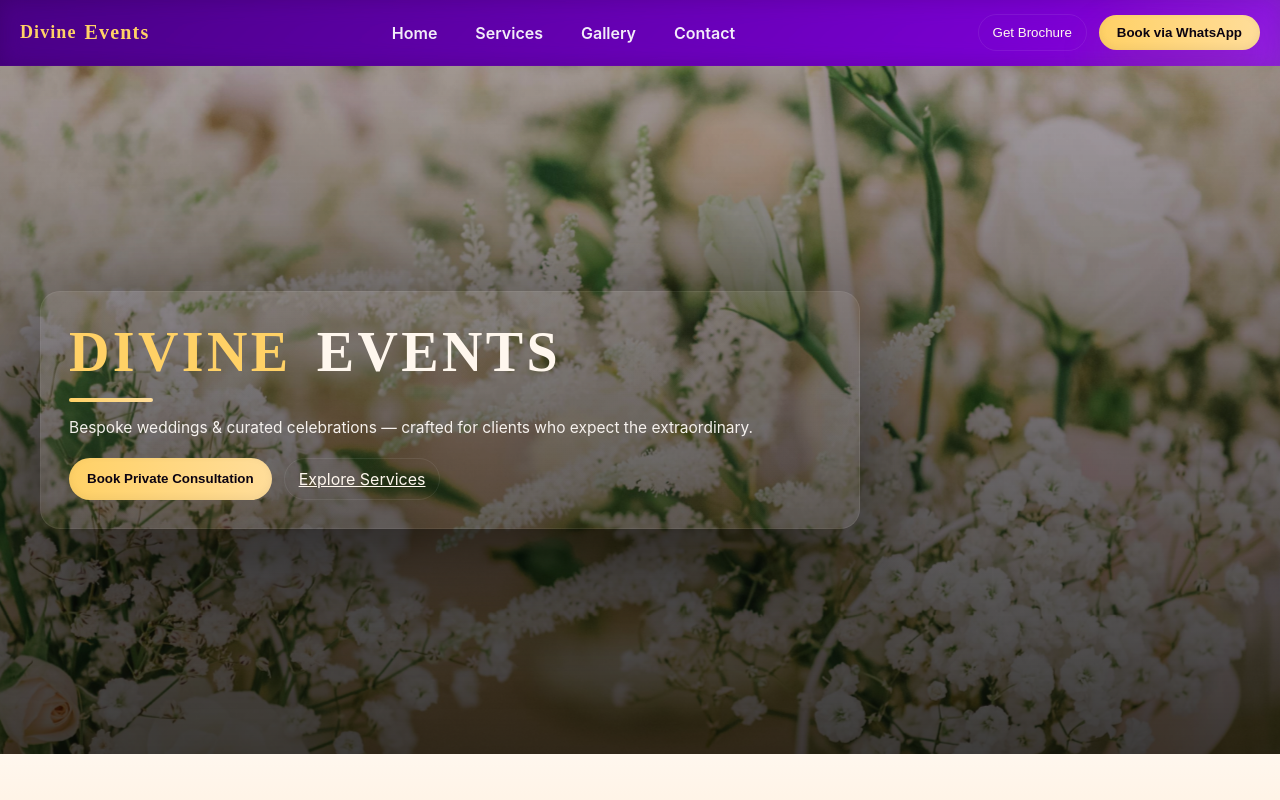
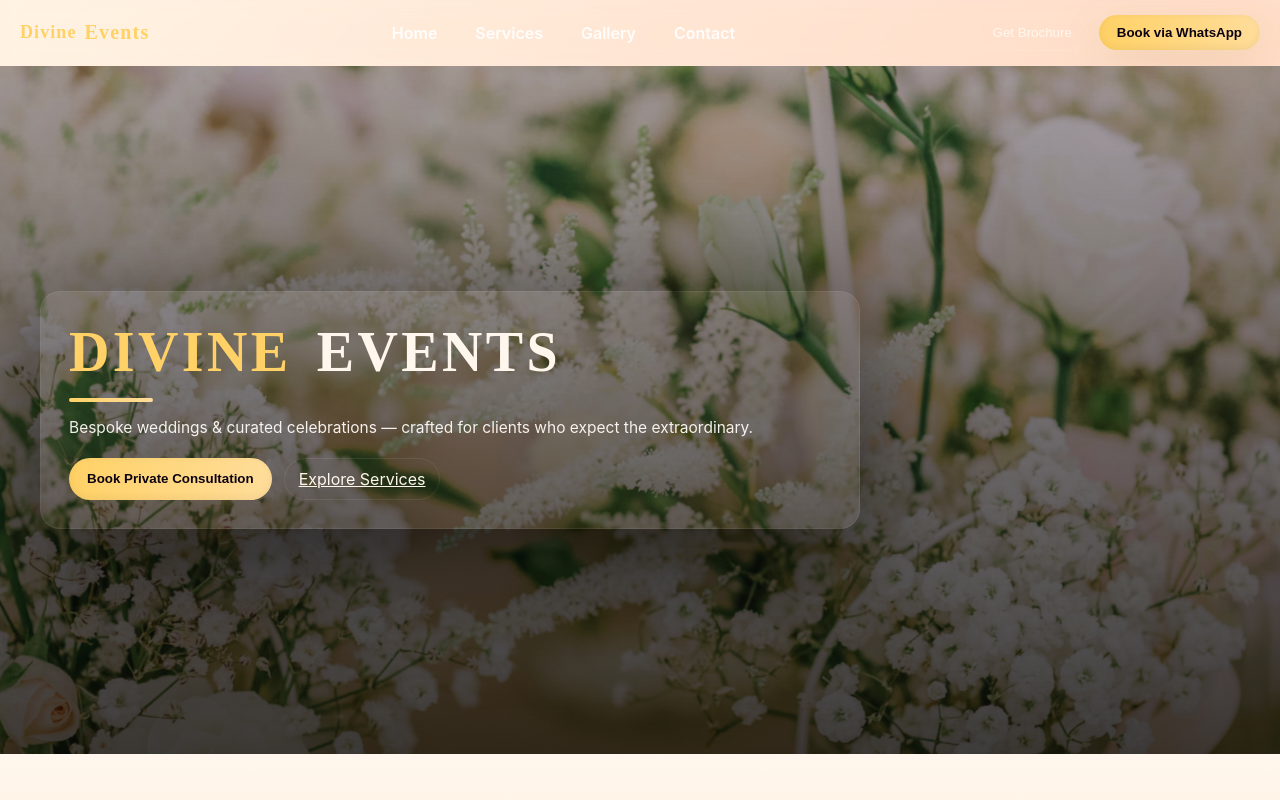
Before and after one commit to HemantSonare/DivineEventsApp, a Next.js app: page / in a window 1280 px wide. Shown: the top 800 px of the page. Built offline with nearby package versions, Linux system fonts and the light colour scheme.

Commit message:
Update globals.css

```diff
--- a/styles/globals.css
+++ b/styles/globals.css
@@ -20,13 +20,15 @@
 /* Reset + base */
 *{box-sizing:border-box}
 html,body,#__next{height:100%}
-body{
-  margin:0;
-  font-family: Inter, system-ui;
-  background: linear-gradient(135deg, #3F0071, #6A00B3, #C77DFF);
-  color: var(--ivory);
-  -webkit-font-smoothing: antialiased;
-  -moz-osx-font-smoothing: grayscale;
+body {
+  margin: 0;
+  background: linear-gradient(
+    135deg,
+    #FFF3E6,
+    #FFE1D0,
+    #FFD6BB
+  );
+  font-family: Inter, sans-serif;
 }
 
 /* Container */
```
